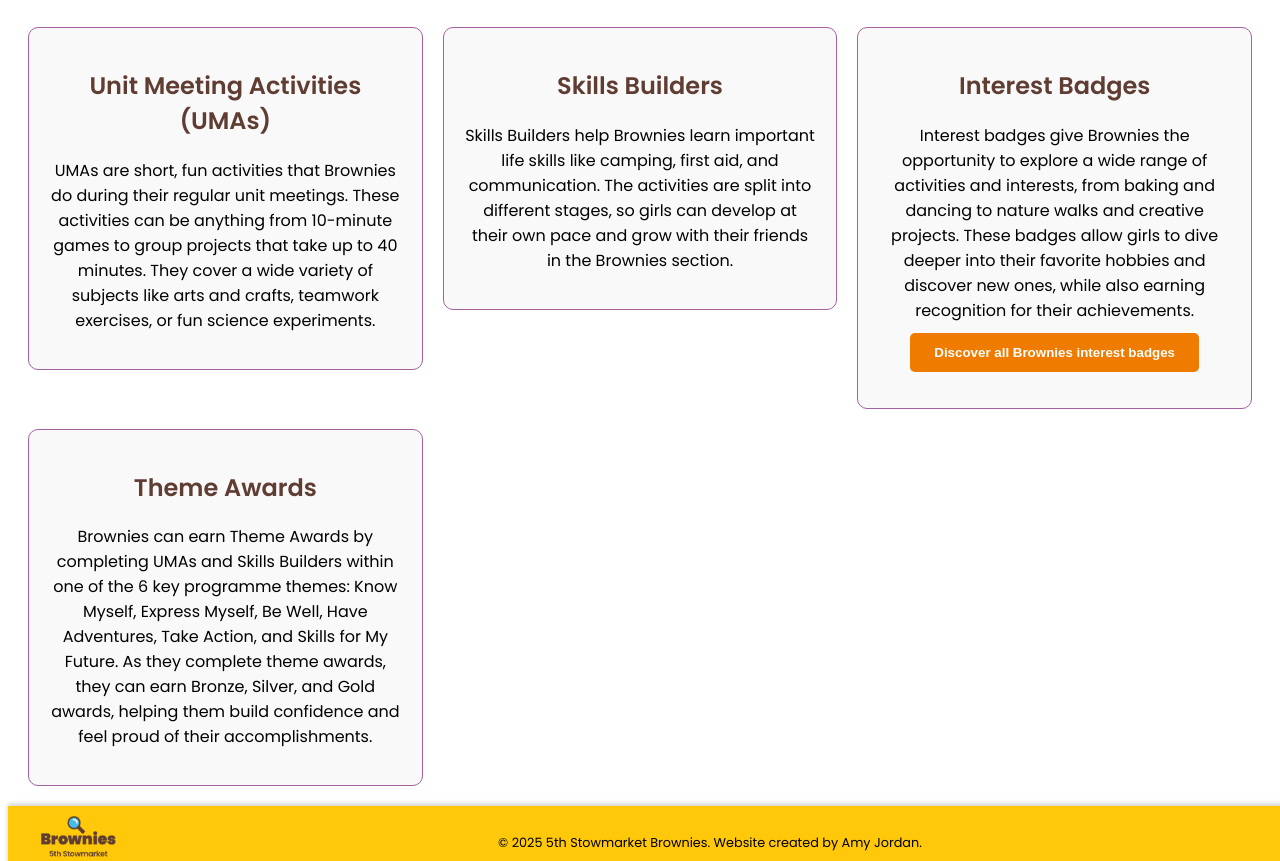
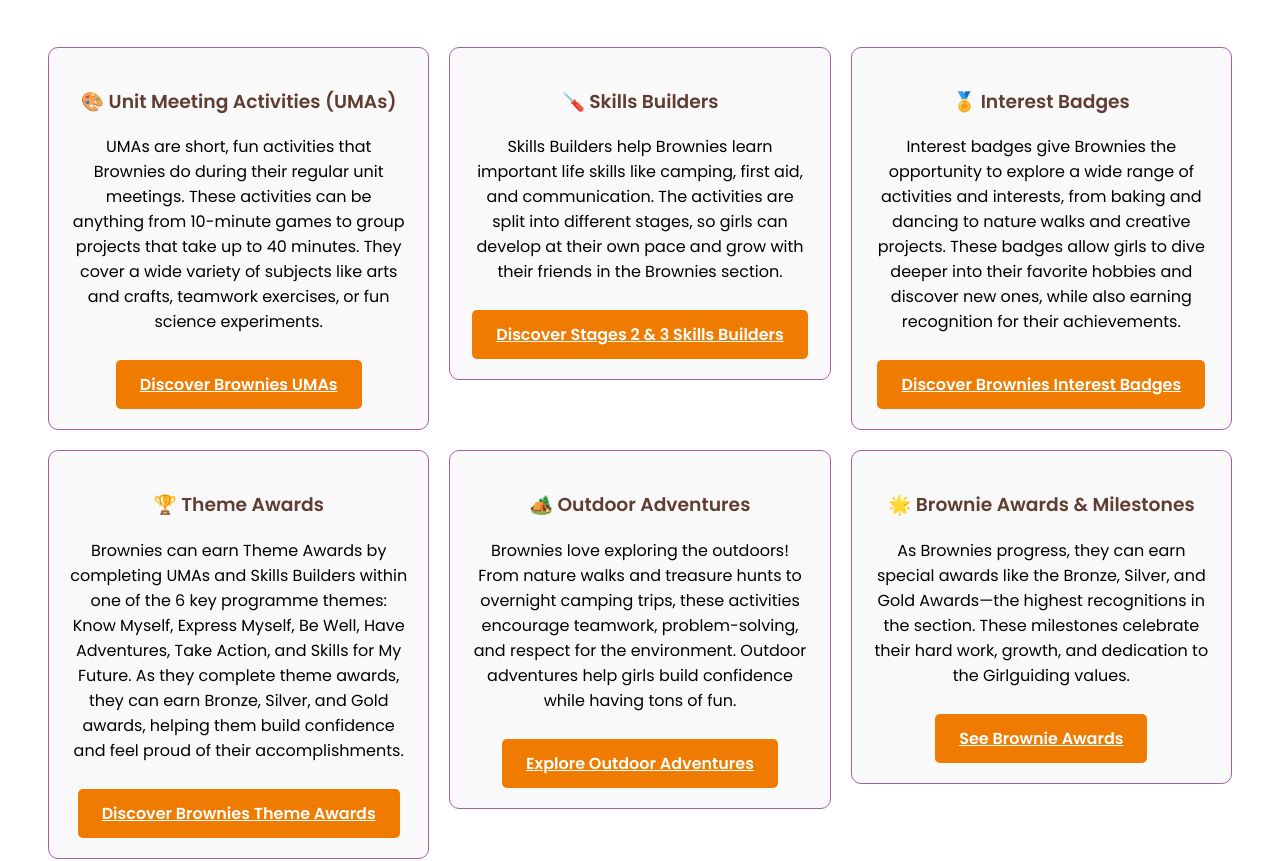
Before and after one commit to s256945/5thsmrktbrownies, a React app: page /programme in a window 1280 px wide. Shown: the part 560-1421 px from the top of the page. Built offline with nearby package versions, Linux system fonts and the light colour scheme.

Commit message:
programme page

```diff
--- a/src/components/Programme.jsx
+++ b/src/components/Programme.jsx
@@ -8,14 +8,71 @@ import {
   Article,
   Button,
   StyledH2,
+  StyledH3,
 } from "./StyledComponents.js";
 import styled from "styled-components";
 
 const ActivitiesGrid = styled.div`
   display: grid;
   grid-template-columns: repeat(3, 1fr);
+  justify-content: center;
   gap: 20px;
+  flex-wrap: wrap;
+  max-width: 1200px;
+  margin: 0 auto;
+  padding: 20px;
 `;
+
+const activityData = [
+  {
+    alt: "UMA Activities",
+    title: "🎨 Unit Meeting Activities (UMAs)",
+    description:
+      "UMAs are short, fun activities that Brownies do during their regular unit meetings. These activities can be anything from 10-minute games to group projects that take up to 40 minutes. They cover a wide variety of subjects like arts and crafts, teamwork exercises, or fun science experiments.",
+    link: "https://www.girlguiding.org.uk/what-we-do/our-badges-and-activities/programme-for-every-girl/what-girls-do-programme/#UMAs",
+    buttonLabel: "Discover Brownies UMAs",
+  },
+  {
+    alt: "Skills Builders",
+    title: "🪛 Skills Builders",
+    description:
+      "Skills Builders help Brownies learn important life skills like camping, first aid, and communication. The activities are split into different stages, so girls can develop at their own pace and grow with their friends in the Brownies section.",
+    link: "https://www.girlguiding.org.uk/what-we-do/our-badges-and-activities/badge-finder/?SearchForm.Text=&SearchForm.GuidingSectionId=54&SearchForm.TypeId=113&SearchForm.ThemeId=&SearchForm.PageNumber=1&SearchForm.Order=Relevance",
+    buttonLabel: "Discover Stages 2 & 3 Skills Builders",
+  },
+  {
+    alt: "Interest Badges",
+    title: "🏅 Interest Badges",
+    description:
+      "Interest badges give Brownies the opportunity to explore a wide range of activities and interests, from baking and dancing to nature walks and creative projects. These badges allow girls to dive deeper into their favorite hobbies and discover new ones, while also earning recognition for their achievements.",
+    link: "https://www.girlguiding.org.uk/what-we-do/our-badges-and-activities/badge-finder/?SearchForm.Text=&SearchForm.GuidingSectionId=54&SearchForm.TypeId=104&SearchForm.ThemeId=&SearchForm.PageNumber=1&SearchForm.Order=Relevance",
+    buttonLabel: "Discover Brownies Interest Badges",
+  },
+  {
+    alt: "Theme Awards",
+    title: "🏆 Theme Awards",
+    description:
+      "Brownies can earn Theme Awards by completing UMAs and Skills Builders within one of the 6 key programme themes: Know Myself, Express Myself, Be Well, Have Adventures, Take Action, and Skills for My Future. As they complete theme awards, they can earn Bronze, Silver, and Gold awards, helping them build confidence and feel proud of their accomplishments.",
+    link: "https://www.girlguiding.org.uk/what-we-do/our-badges-and-activities/badge-finder/brownie-theme-awards/",
+    buttonLabel: "Discover Brownies Theme Awards",
+  },
+  {
+    alt: "Outdoor Adventures",
+    title: "🏕️ Outdoor Adventures",
+    description:
+      "Brownies love exploring the outdoors! From nature walks and treasure hunts to overnight camping trips, these activities encourage teamwork, problem-solving, and respect for the environment. Outdoor adventures help girls build confidence while having tons of fun.",
+    link: "https://www.girlguiding.org.uk/what-we-do/our-badges-and-activities/adventure-badges/",
+    buttonLabel: "Explore Outdoor Adventures",
+  },
+  {
+    alt: "Brownie Awards",
+    title: "🌟 Brownie Awards & Milestones",
+    description:
+      "As Brownies progress, they can earn special awards like the Bronze, Silver, and Gold Awards—the highest recognitions in the section. These milestones celebrate their hard work, growth, and dedication to the Girlguiding values.",
+    link: "https://www.girlguiding.org.uk/what-we-do/our-badges-and-activities/badge-finder/brownie-gold-award/",
+    buttonLabel: "See Brownie Awards",
+  },
+];
 
 const Programme = () => {
   return (
@@ -23,7 +80,7 @@ const Programme = () => {
       <WelcomeSection>
         <Overlay>
           <StyledH2>Girlguiding Programme</StyledH2>
-          <p>Empowering girls to explore, discover, and thrive.</p>
+          <p>Empowering girls to explore, discover, and thrive</p>
         </Overlay>
       </WelcomeSection>
       <Section>
@@ -37,55 +94,21 @@ const Programme = () => {
         </p>
       </Section>
       <ActivitiesGrid>
-        <FadeIn>
-          <Article>
-            <StyledH2>Unit Meeting Activities (UMAs)</StyledH2>
-            <p>
-              UMAs are short, fun activities that Brownies do during their
-              regular unit meetings. These activities can be anything from
-              10-minute games to group projects that take up to 40 minutes. They
-              cover a wide variety of subjects like arts and crafts, teamwork
-              exercises, or fun science experiments.
-            </p>
-          </Article>
-        </FadeIn>
-        <FadeIn>
-          <Article>
-            <StyledH2>Skills Builders</StyledH2>
-            <p>
-              Skills Builders help Brownies learn important life skills like
-              camping, first aid, and communication. The activities are split
-              into different stages, so girls can develop at their own pace and
-              grow with their friends in the Brownies section.
-            </p>
-          </Article>
-        </FadeIn>
-        <FadeIn>
-          <Article>
-            <StyledH2>Interest Badges</StyledH2>
-            <p>
-              Interest badges give Brownies the opportunity to explore a wide
-              range of activities and interests, from baking and dancing to
-              nature walks and creative projects. These badges allow girls to
-              dive deeper into their favorite hobbies and discover new ones,
-              while also earning recognition for their achievements.
-              <Button href="#">Discover all Brownies interest badges</Button>
-            </p>
-          </Article>
-        </FadeIn>
-        <FadeIn>
-          <Article>
-            <StyledH2>Theme Awards</StyledH2>
-            <p>
-              Brownies can earn Theme Awards by completing UMAs and Skills
-              Builders within one of the 6 key programme themes: Know Myself,
-              Express Myself, Be Well, Have Adventures, Take Action, and Skills
-              for My Future. As they complete theme awards, they can earn
-              Bronze, Silver, and Gold awards, helping them build confidence and
-              feel proud of their accomplishments.
-            </p>
-          </Article>
-        </FadeIn>
+        {activityData.map(({ alt, title, description, link, buttonLabel }) => (
+          <FadeIn key={title}>
+            <Article>
+              <StyledH3>{title}</StyledH3>
+              <p>{description}</p>
+              <Button
+                as="a"
+                href={link}
+                aria-label={`Learn more about ${title}`}
+              >
+                {buttonLabel}
+              </Button>
+            </Article>
+          </FadeIn>
+        ))}
       </ActivitiesGrid>
     </Main>
   );
--- a/src/components/Resources.jsx
+++ b/src/components/Resources.jsx
@@ -8,6 +8,7 @@ import {
   Article,
   Button,
   StyledH2,
+  StyledH3,
 } from "./StyledComponents.js";
 import styled from "styled-components";
 
@@ -59,7 +60,7 @@ const Resources = () => {
         {resources.map((resource, index) => (
           <FadeIn key={index}>
             <Article>
-              <StyledH2>{resource.title}</StyledH2>
+              <StyledH3>{resource.title}</StyledH3>
               <p>{resource.description}</p>
               <Button>Download</Button>
             </Article>
```
